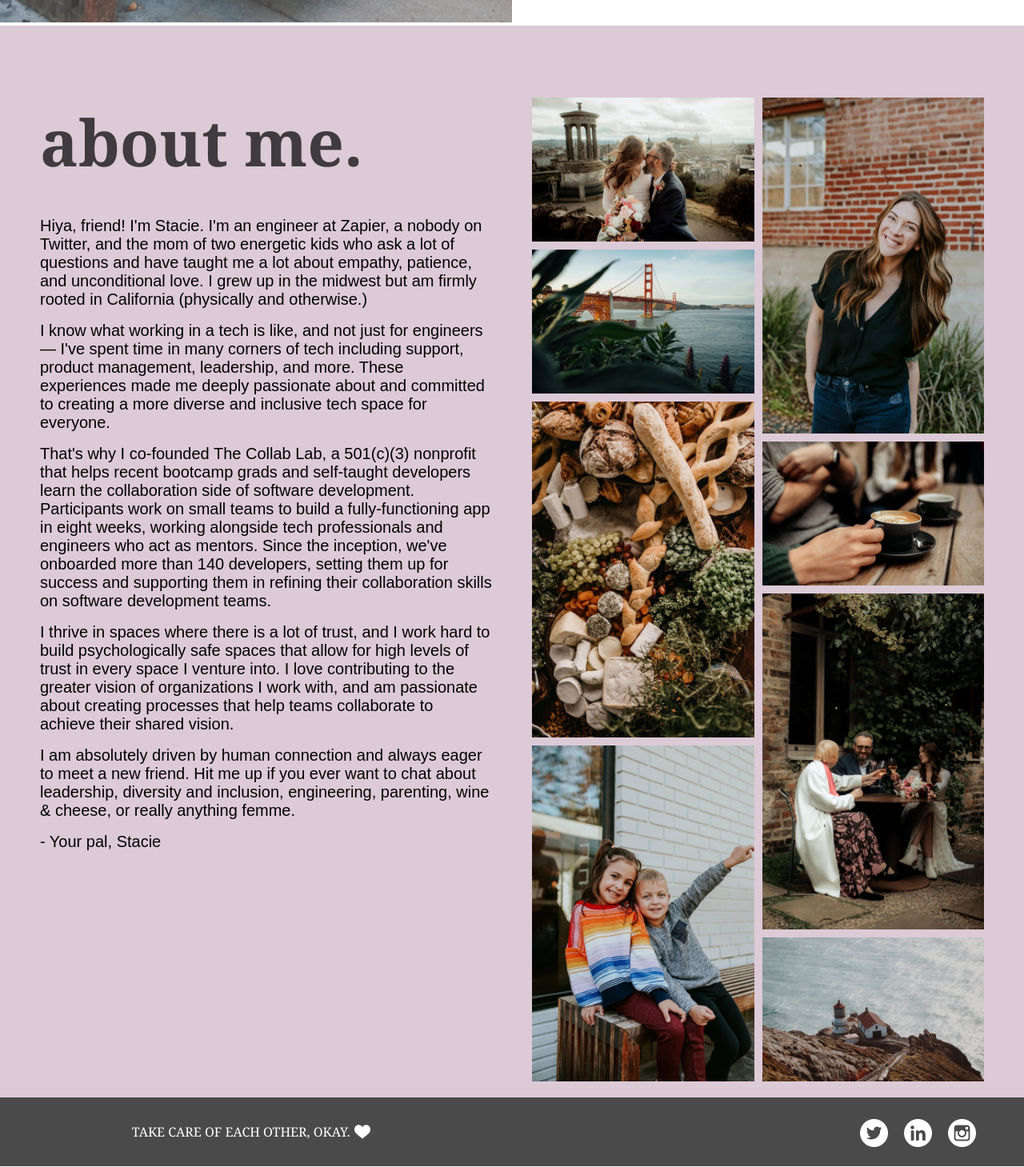
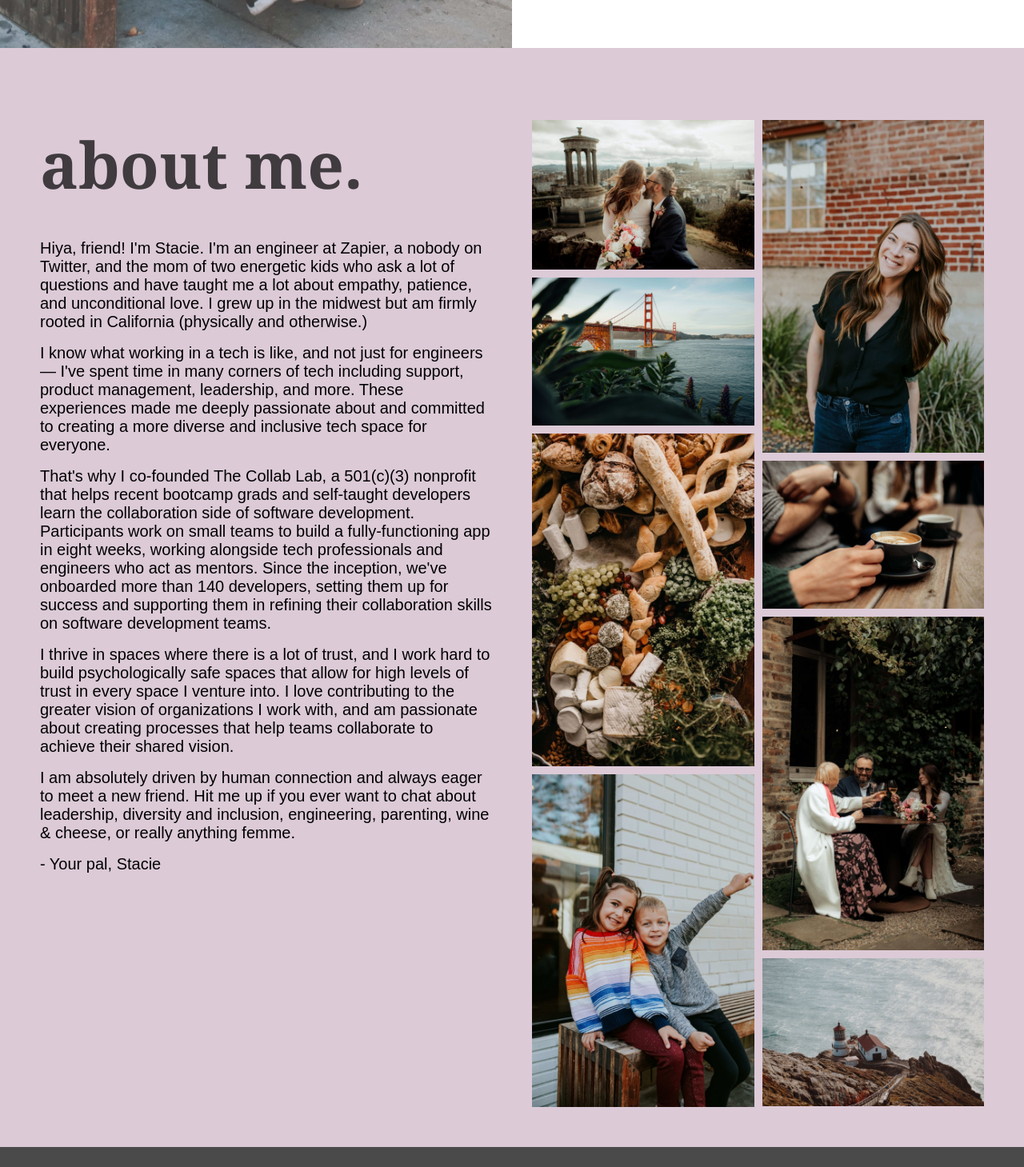
Before and after one commit to stacietaylorcima/the_real_stacie, a Next.js app: page / in a window 1280 px wide. Shown: the part 900-2359 px from the top of the page at 80% size. Built offline with nearby package versions, Linux system fonts and the light colour scheme.

Commit message:
Revert images from Next image -> img

```diff
--- a/components/AboutMe.tsx
+++ b/components/AboutMe.tsx
@@ -1,7 +1,6 @@
 import styled from "@emotion/styled";
 import { mediaQueries } from "../styles/mediaQueries";
 import { H2, Paragraph } from "./Typography";
-import Image from "next/image";
 
 export const AboutMe = () => {
   return (
@@ -9,90 +8,21 @@ export const AboutMe = () => {
       <ContentContainer>
         <Grid>
           <ImageGrid>
-            <ImageColumnLeft>
-              <ImageWrapper>
-                <Image
-                  src="/elopement.jpg"
-                  alt="Stacie elopes in Edinburgh"
-                  width="100%"
-                  height="100%"
-                  layout="fill"
-                  objectFit="cover"
-                />
-              </ImageWrapper>
-              <ImageWrapper>
-                <Image
-                  src="/sf.jpg"
-                  alt="Golden Gate Bridge"
-                  width="100%"
-                  height="100%"
-                  layout="fill"
-                  objectFit="cover"
-                />
-              </ImageWrapper>
-              <ImageWrapper>
-                <Image
-                  src="/big-charcuterie.jpg"
-                  alt="Charcuterie board"
-                  width="100%"
-                  height="100%"
-                  layout="fill"
-                  objectFit="cover"
-                />
-              </ImageWrapper>
-              <ImageWrapper>
-                <Image
-                  src="/cima-kids.jpeg"
-                  alt="Cima kids"
-                  width="100%"
-                  height="100%"
-                  layout="fill"
-                  objectFit="cover"
-                />
-              </ImageWrapper>
-            </ImageColumnLeft>
-            <ImageColumnRight>
-              <ImageWrapper>
-                <Image
-                  src="/stacie-silly.jpg"
-                  alt="Stacie smiling"
-                  width="100%"
-                  height="100%"
-                  layout="fill"
-                  objectFit="cover"
-                />
-              </ImageWrapper>
-              <ImageWrapper>
-                <Image
-                  src="/coffee-with-david.jpg"
-                  alt="Two lattes"
-                  width="100%"
-                  height="100%"
-                  layout="fill"
-                  objectFit="cover"
-                />
-              </ImageWrapper>
-              <ImageWrapper>
-                <Image
-                  src="/mum-in-scotland.jpg"
-                  alt="Stacie, David, and Mum toasting in Edinburgh"
-                  width="100%"
-                  height="100%"
-                  layout="fill"
-                  objectFit="cover"
-                />
-              </ImageWrapper>
-              <ImageWrapper>
-                <Image
-                  src="/point-reyes.jpg"
-                  alt="Point Reyes California"
-                  width="100%"
-                  height="100%"
-                  layout="fill"
-                  objectFit="cover"
-                />
-              </ImageWrapper>
-            </ImageColumnRight>
+            <ImageColumn>
+              <Image src="elopement.jpg" alt="Stacie elopes in Edinburgh" />
+              <Image src="sf.jpg" alt="Golden Gate Bridge" />
+              <Image src="big-charcuterie.jpg" alt="Charcuterie board" />
+              <Image src="cima-kids.jpeg" alt="Cima kids" />
+            </ImageColumn>
+            <ImageColumn>
+              <Image src="stacie-silly.jpg" alt="Stacie smiling" />
+              <Image src="coffee-with-david.jpg" alt="Two lattes" />
+              <Image
+                src="mum-in-scotland.jpg"
+                alt="Stacie, David, and Mum toasting in Edinburgh"
+              />
+              <Image src="point-reyes.jpg" alt="Point Reyes California" />
+            </ImageColumn>
           </ImageGrid>
           <AboutBlock>
             <H2>about me.</H2>
@@ -191,28 +121,14 @@ const ImageGrid = styled.div`
   display: grid;
   grid-template-columns: 1fr 1fr;
   grid-gap: 10px;
-  height: 600px;
-  ${mediaQueries.tablet} {
-    height: 1475px;
-  }
-  ${mediaQueries.desktop} {
-    height: 1200px;
-  }
 `;
 
-const ImageColumnLeft = styled.div`
+const ImageColumn = styled.div`
   display: grid;
   grid-gap: 10px;
-  grid-auto-rows: 15% 15% 35% 35%;
+  grid-auto-rows: min-content;
 `;
 
-const ImageColumnRight = styled.div`
-  display: grid;
-  grid-gap: 10px;
-  grid-auto-rows: 35% 15% 35% 15%;
-`;
-
-const ImageWrapper = styled.div`
-  position: relative;
+const Image = styled.img`
   width: 100%;
 `;
--- a/components/Hero.tsx
+++ b/components/Hero.tsx
@@ -2,21 +2,15 @@ import { H1 } from "./Typography";
 import { fireTheConfetti } from "../utilities/confetti";
 import styled from "@emotion/styled";
 import { mediaQueries } from "../styles/mediaQueries";
-import Image from "next/image";
 
 export const Hero = () => {
   return (
     <Outer>
       <ConfettiContainer id="confettiContainer" />
-      <ImageWrapper>
-        <Image
-          src={"/stacie_family.jpeg"}
-          alt="Stacie, Mila and Benny on a bench"
-          width={1000}
-          height={1450}
-          priority={true}
-        />
-      </ImageWrapper>
+      <PersonalImage
+        src="/stacie_family.jpeg"
+        alt="Stacie, Mila and Benny on a bench"
+      />
       <TextBlock>
         <H1>building a kinder tech.</H1>
         <p>
@@ -38,6 +32,11 @@ const Outer = styled.div`
     grid-template-columns: 1fr 1fr;
     align-items: center;
   }
+`;
+
+const PersonalImage = styled.img`
+  width: 100%;
+  filter: opacity(80%);
 `;
 
 const TextBlock = styled.div`
@@ -70,7 +69,3 @@ const ConfettiContainer = styled.div`
     width: 100%;
   }
 `;
-
-const ImageWrapper = styled.div`
-  filter: opacity(0.8);
-`;
```
Also changed, not shown: public/Optimized-elopement.jpg (added).
